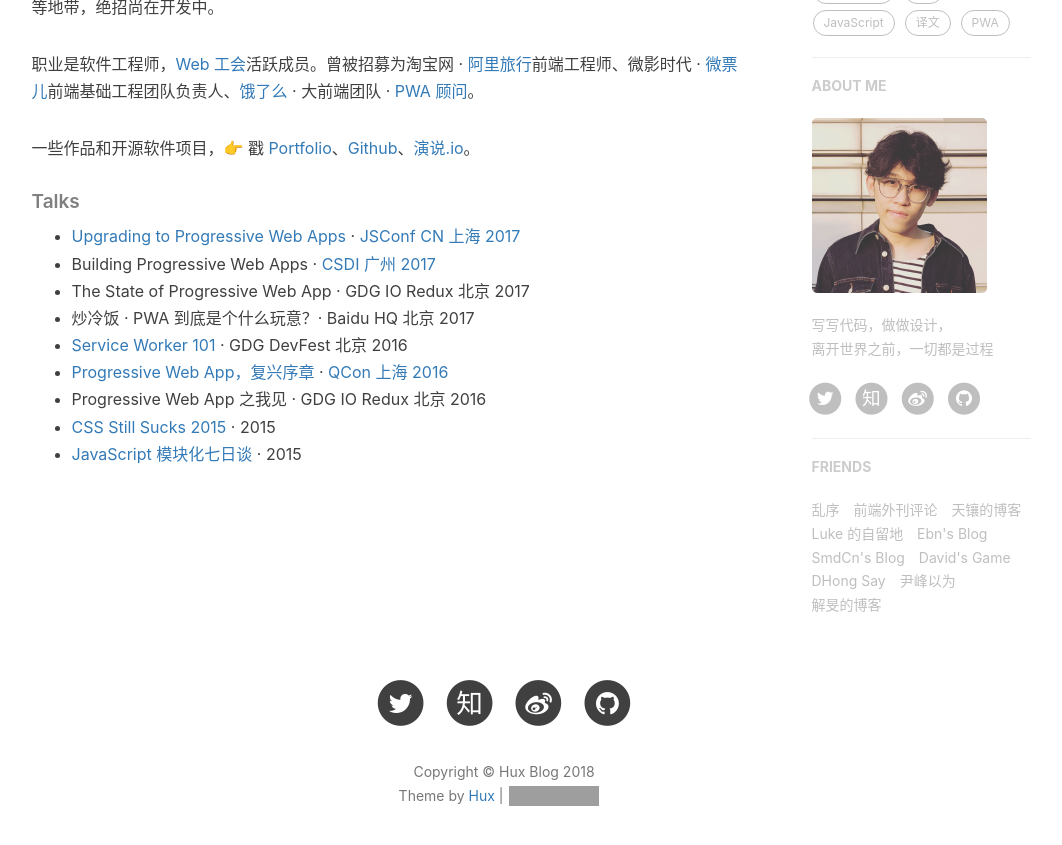
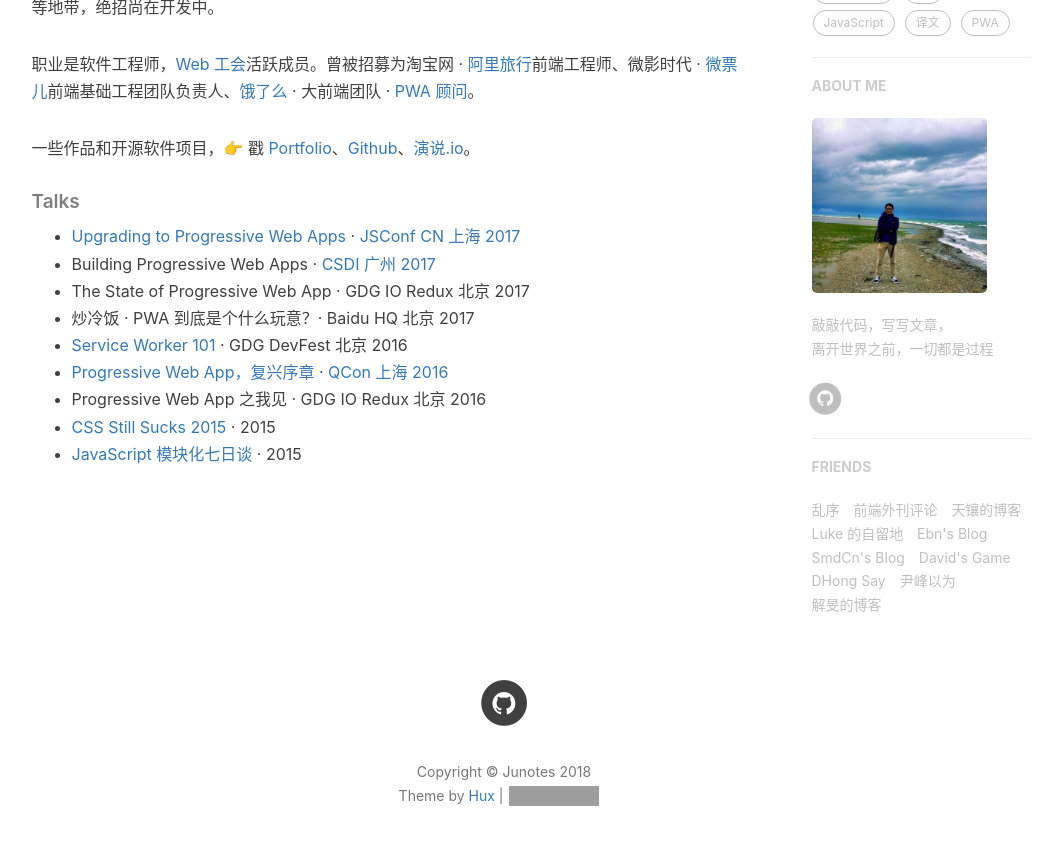
Before and after one commit to xiekeli/xiekeli.github.io, a Jekyll site: the page built from about.html, in a window 1280 px wide and 900 px high, scrolled down 636 px. Shown: the top 845 px of the window, without its empty margins (136-1198 px from the left). Built offline with Jekyll 4.4.1, drawn with Linux system fonts in a browser that asks for light colours; nearby versions of some CDN libraries; comment, search, counter and statistics services are not loaded; some of the changed lines change nothing that is shown; grey boxes are pictures that could not be loaded.

Commit message:
配置修改
配置修改

```diff
--- a/_config.yml
+++ b/_config.yml
@@ -1,21 +1,21 @@
 # Site settings
-title: Hux Blog
-SEOTitle: 黄玄的博客 | Hux Blog
+title: Junotes
+SEOTitle: Jun's Blog
 header-img: img/home-bg.jpg
-email: huxpro@gmail.com
-description: "关于前端与设计、黑客与画家 | 黄玄，Web & Mobile Lover，Software Engineer，UX Designer | 这里是 @Hux黄玄 的个人博客，与你一起发现更大的世界。"
-keyword: "黄玄, Hux黄玄, Hux, 鬼栈, huxpro, @huxpro, 黄玄的博客, Hux Blog, 博客, 个人网站, 互联网, Web, JavaScript, 前端, 设计"
-url: "https://huangxuan.me"              # your host, for absolute URL
+email: xiekeli@gmail.com
+description: ""
+keyword: "Java，Golang，读书，架构"
+url: "https://xiekeli.github.io"              # your host, for absolute URL
 baseurl: ""                             # for example, '/blog' if your blog hosted on 'host/blog'
 
 
 
 # SNS settings
 RSS: false
-weibo_username:     huxpro
-zhihu_username:     huxpro
-github_username:    huxpro
-twitter_username:   huxpro
+#weibo_username:     huxpro
+#zhihu_username:     huxpro
+github_username:    xiekeli
+#twitter_username:   huxpro
 #facebook_username:  huxpro
 # linkedin_username:  firstname-lastname-idxxxx
 
@@ -48,7 +48,7 @@
 
 
 # Disqus settings
-disqus_username: hux
+disqus_username: xiekeli
 
 # Netease setttings
 netease_comment: false
@@ -61,14 +61,14 @@
 
 # Google Analytics
 ga_track_id: 'UA-49627206-1'            # Format: UA-xxxxxx-xx
-ga_domain: huangxuan.me
+ga_domain: xiekeli.github.io
 
 
 
 # Sidebar settings
 sidebar: true                           # whether or not using Sidebar.
-sidebar-about-description: "写写代码，做做设计，<br>离开世界之前，一切都是过程"
-sidebar-avatar: /img/avatar-hux.jpg      # use absolute URL, seeing it's used in both `/` and `/about/`
+sidebar-about-description: "敲敲代码，写写文章，<br>离开世界之前，一切都是过程"
+sidebar-avatar: /img/avatar-jun.jpg      # use absolute URL, seeing it's used in both `/` and `/about/`
 
 
 
```
Also changed, not shown: img/avatar-jun.jpg (added).
